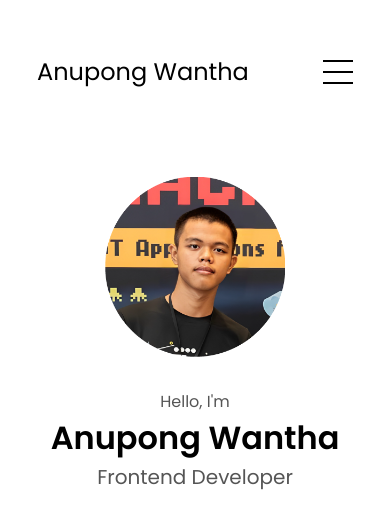
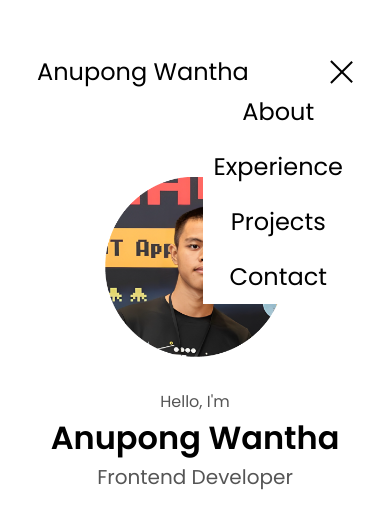
Before and after one commit to Anupong-Wantha/html-css-js-portfolio-tutorial-Anupong, a plain HTML site: page index.html in a window 390 px wide. Shown: the top 505 px of the page. Drawn offline with Linux system fonts and the light colour scheme.

Commit message:
hamburger icon,menu

```diff
--- a/index.html
+++ b/index.html
@@ -24,19 +24,18 @@
     <nav id="hamburger-nav">
         <div class="logo">Anupong Wantha</div>
         <div class="hamburger-menu">
-            <div class="hamburger-icon" onclick="toggleMenu()">
+          <div class="hamburger-icon open" onclick="toggleMenu()">
             <span></span>
             <span></span>
             <span></span>
           </div>
-            <div class="menu-links">
+          <div class="menu-links open">
             <li><a href="#about" onclick="toggleMenu()">About</a></li>
             <li><a href="#experience" onclick="toggleMenu()">Experience</a></li>
             <li><a href="#projects" onclick="toggleMenu()">Projects</a></li>
             <li><a href="#contact" onclick="toggleMenu()">Contact</a></li>
           </div>
         </div>
-
       </nav>
     <section id="profile">
         <div class="section__pic-container">
--- a/style.css
+++ b/style.css
@@ -51,15 +51,16 @@ a:hover{
 .logo:hover{
     cursor: default;
 }
-
-#hamburger-nav{
+#hamburger-nav {
     display: none;
   }
-.hamburger-menu{
+
+  .hamburger-menu {
     position: relative;
     display: inline-block;
   }
-.hamburger-icon{
+
+  .hamburger-icon {
     display: flex;
     flex-direction: column;
     justify-content: space-between;
@@ -67,14 +68,15 @@ a:hover{
     width: 30px;
     cursor: pointer;
   }
-.hamburger-icon span{
+
+  .hamburger-icon span {
     width: 100%;
     height: 2px;
     background-color: black;
     transition: all 0.3 ease-in-out;
   }
 
-.menu-links{
+  .menu-links {
     position: absolute;
     top: 100%;
     right: 0;
@@ -84,41 +86,49 @@ a:hover{
     overflow: hidden;
     transition: all 0.3 ease-in-out;
   }
-.menu-links a{
+
+  .menu-links a {
     display: block;
     padding: 10px;
     text-align: center;
     font-size: 1.5rem;
     color: black;
     text-decoration: none;
-    transform: all 0.3 ease-in-out;
+    transition: all 0.3 ease-in-out;
   }
-.menu-links li{
+
+  .menu-links li {
     list-style: none;
+  }
 
+  .menu-links.open {
+    max-height: 300px;
   }
-.menu-links.open{
-    max-height: 300 px;
 
+  .hamburger-icon.open span:first-child {
+    transform: rotate(45deg) translate(10px, 5px);
   }
-.hamburger-icon.open span:first-child{
-    transform: rotate(45deg) translate(10px,5px);
-}
-.hamburger-icon.open span:nth-child(2){
+
+  .hamburger-icon.open span:nth-child(2) {
     opacity: 0;
   }
-.hamburger-icon.open span:last-child(2){
-    transform: rotate(-45deg) translate(10px,-5px);
+
+  .hamburger-icon.open span:last-child {
+    transform: rotate(-45deg) translate(10px, -5px);
   }
-.hamburger-icon span:first-child{
+
+  .hamburger-icon span:first-child {
     transform: none;
   }
-.hamburger-icon span:first-child{
+
+  .hamburger-icon span:first-child {
     opacity: 1;
   }
-.hamburger-icon span:first-child{
+
+  .hamburger-icon span:first-child {
     transform: none;
   }
+
 section{
     padding-top: 4vh;
     height: 96vh;
```
Lines whose indentation alone changed are shown as unchanged.
